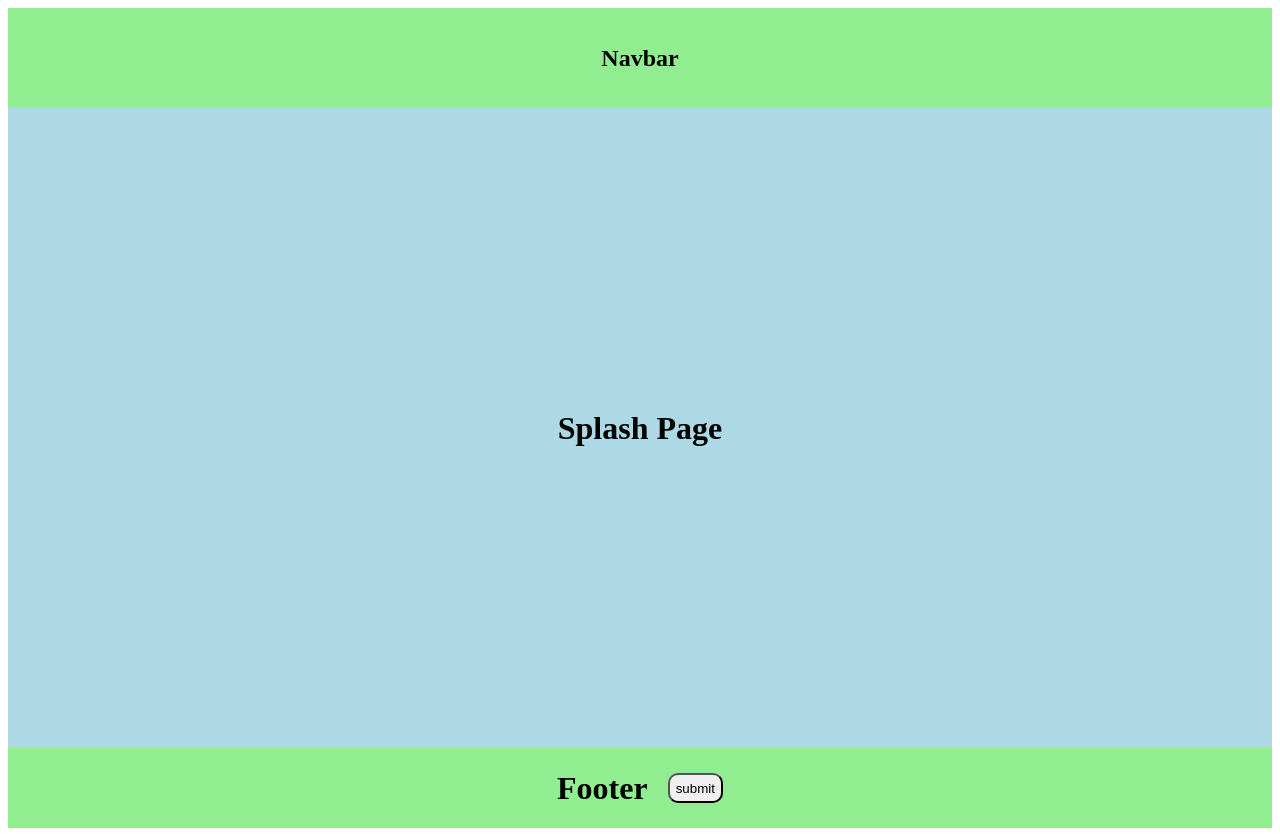
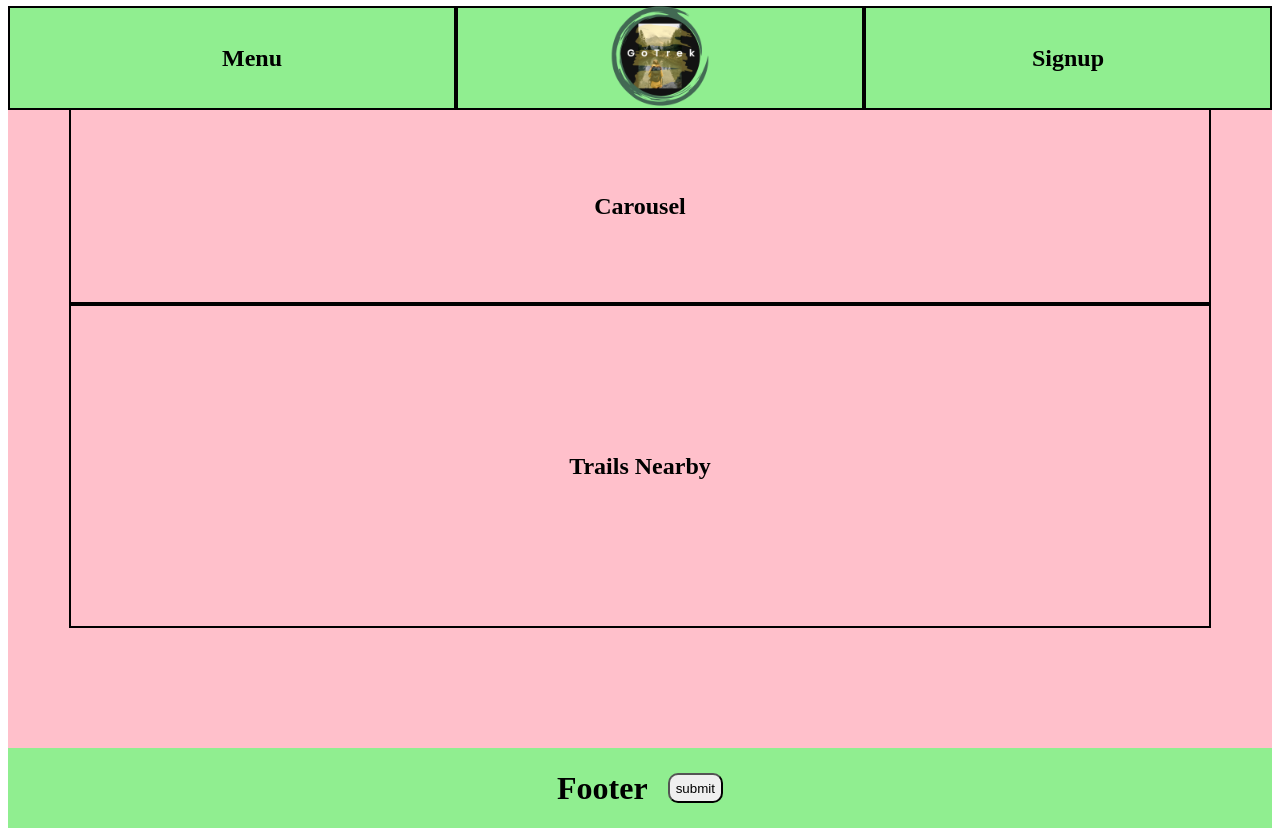
Before and after one commit to Dcastro99/GoTrek, a React (Create React App) app in the folder frontend/: page / in a window 1280 px wide. Built offline with nearby package versions, Linux system fonts and the light colour scheme.

Commit message:
worked on navigation bar

```diff
--- a/frontend/package.json
+++ b/frontend/package.json
@@ -17,6 +17,7 @@
     "react-redux": "^8.0.2",
     "react-router": "^6.4.0",
     "react-router-bootstrap": "^0.26.2",
+    "react-router-dom": "^6.4.1",
     "react-scripts": "^5.0.1",
     "react-scroll": "^1.8.7",
     "redux-devtools-extension": "^2.13.9",
--- a/frontend/src/components/Navbar/NavarElements.js
+++ b/frontend/src/components/Navbar/NavarElements.js
@@ -1,4 +1,5 @@
 import styled from 'styled-components';
+import { Link as linkRouter } from 'react-router-dom';
 
 
 export const NavbarContainer = styled.nav`
@@ -9,3 +10,46 @@ export const NavbarContainer = styled.nav`
     font-size: 1rem;
     background-color: lightgreen;
 `;
+
+export const LogoContainer = styled.div`
+    height: 100%;
+    width: 33%;
+    display: flex;
+    align-items: center;
+    justify-content: center;
+    border: 2px solid black;
+`;
+
+export const NavLogo = styled(linkRouter)`
+    cursor: pointer;
+    img {
+        width: 100px;
+        border-radius: 10px;
+    }
+
+    &:hover {
+        transform: scale(1.1);
+    }
+`;
+
+export const NavMenu = styled.ul`
+    height: 100%;
+    width: 33%;
+    display: flex;
+    justify-content: sp;
+    align-items: center;
+    justify-content: center;
+    list-style: none;
+    text-align: center;
+    border: 2px solid black;
+`;
+
+export const NavSignup = styled.div`
+    height: 100%;
+    width: 33%;
+    display: flex;
+    align-items: center;
+    justify-content: center;
+    align-items: center;
+    border: 2px solid black;
+`;
--- a/frontend/src/components/Navbar/index.js
+++ b/frontend/src/components/Navbar/index.js
@@ -1,10 +1,17 @@
 import React from 'react'
-import { NavbarContainer } from './NavarElements';
+import { NavbarContainer, NavMenu, NavSignup, LogoContainer, NavLogo } from './NavarElements';
+import logo from '../../assets/images/GoTrek-4.png';
 
 function Navbar() {
   return (
     <NavbarContainer>
-        <h1>Navbar</h1>
+      <NavMenu><h1>Menu</h1></NavMenu>
+      <LogoContainer>
+        <NavLogo to='/'>
+          <img src={logo} alt='logo'/>
+        </NavLogo>
+      </LogoContainer>
+      <NavSignup><h1>Signup</h1></NavSignup>
     </NavbarContainer>
   )
 }
--- a/frontend/src/components/Splash/SplashElements.js
+++ b/frontend/src/components/Splash/SplashElements.js
@@ -1,9 +1,28 @@
 import styled from 'styled-components';
 
 export const SplashContainer = styled.div`
+    height: 80vh;
     display: flex;
+    flex-direction: column;
+    justify-content: start;
+    align-items: center;
+    background-color: pink;
+`;
+
+export const CarouselContainer = styled.div`
+    height: 30%;
+    width: 90%;
+    display: flex;
+    align-items: center;
     justify-content: center;
+    border: 2px solid black;
+`;
+
+export const TrailsNearbyContainer = styled.div`
+    height: 50%;
+    width: 90%;
+    display: flex;
     align-items: center;
-    height: 80vh;
-    background-color: lightblue;
+    justify-content: center;
+    border: 2px solid black;
 `;
--- a/frontend/src/components/Splash/index.js
+++ b/frontend/src/components/Splash/index.js
@@ -1,10 +1,17 @@
-import React from 'react'
-import { SplashContainer } from './SplashElements';
+import React, { useState } from 'react'
+
+import { SplashContainer, CarouselContainer, TrailsNearbyContainer } from './SplashElements';
 
 function Splash() {
+
   return (
     <SplashContainer>
-        <h1>Splash Page</h1>
+      <CarouselContainer>
+        <h2>Carousel</h2>
+      </CarouselContainer>
+      <TrailsNearbyContainer>
+        <h2>Trails Nearby</h2>
+      </TrailsNearbyContainer>
     </SplashContainer>
   )
 }
```
Also changed, not shown: frontend/src/assets/images/GoTrek-4.png (added), 1 other file (tests, documents, lock files or other folders).
